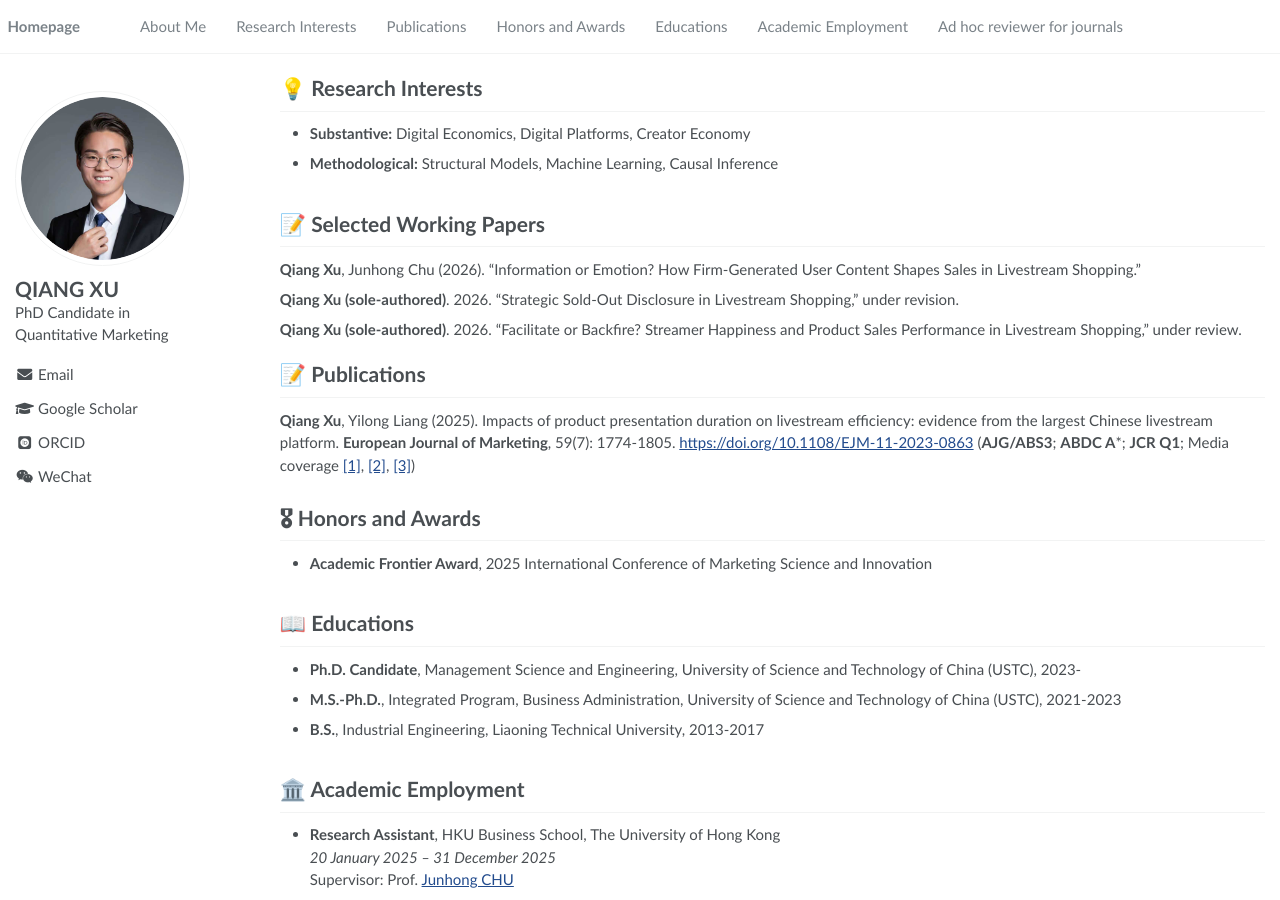
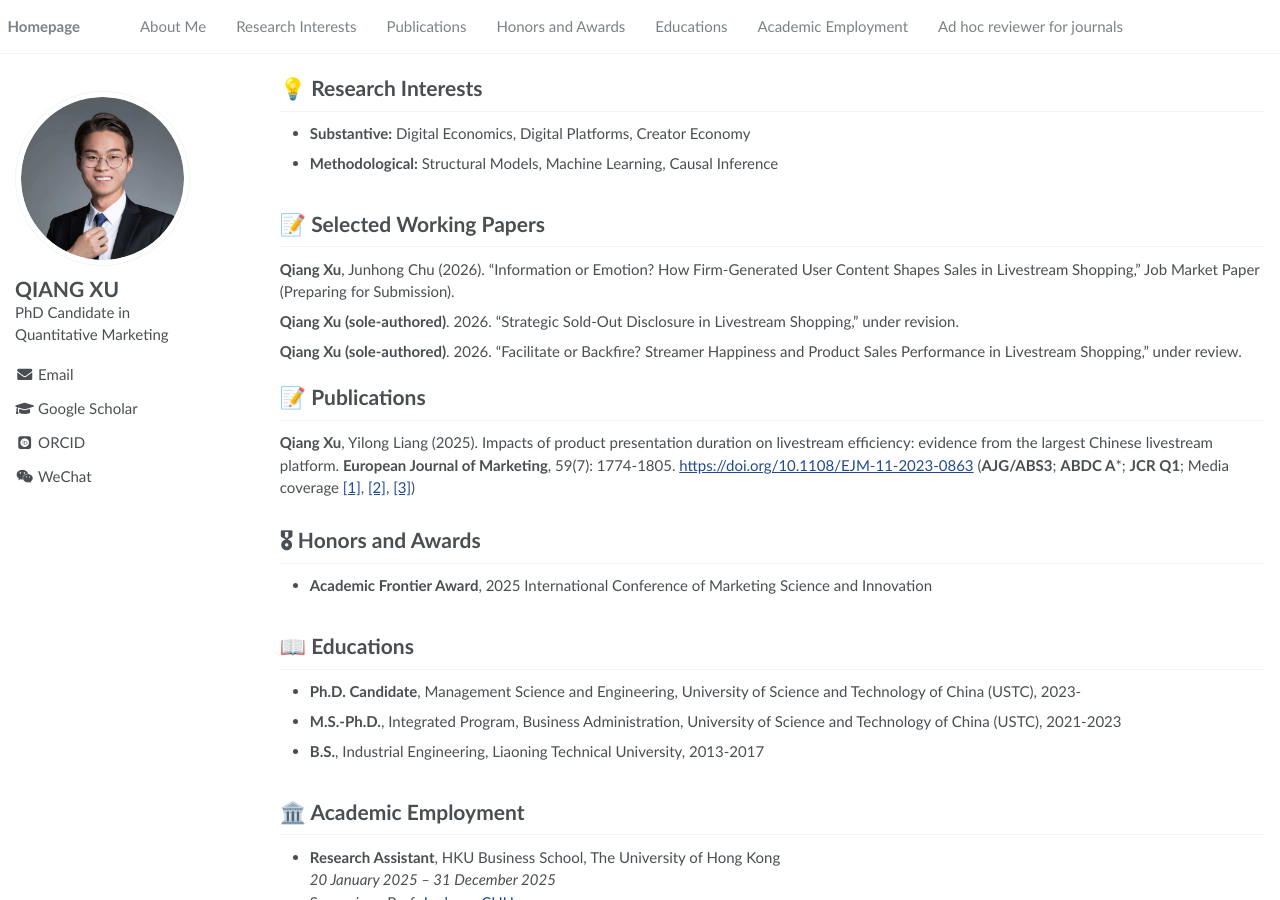
Before and after one commit to xuqiang/xuqiang.github.io, a Jekyll site: the page built from _pages/about.md, in a window 1280 px wide and 900 px high, scrolled down 318 px. Built offline with Jekyll 4.4.1, drawn with Linux system fonts in a browser that asks for light colours; some web fonts are replaced.

Commit message:
Update about.md

```diff
--- a/_pages/about.md
+++ b/_pages/about.md
@@ -42,7 +42,7 @@ Please feel free to reach out if you share similar research interests or wish to
 <span class='anchor' id='publications'></span>
 
 # 📝 Selected Working Papers
-**Qiang Xu**, Junhong Chu (2026). “Information or Emotion? How Firm-Generated User Content Shapes Sales in Livestream Shopping.”
+**Qiang Xu**, Junhong Chu (2026). “Information or Emotion? How Firm-Generated User Content Shapes Sales in Livestream Shopping,” Job Market Paper (Preparing for Submission).
 
 **Qiang Xu (sole-authored)**. 2026. "Strategic Sold-Out Disclosure in Livestream Shopping," under revision.
 
```
